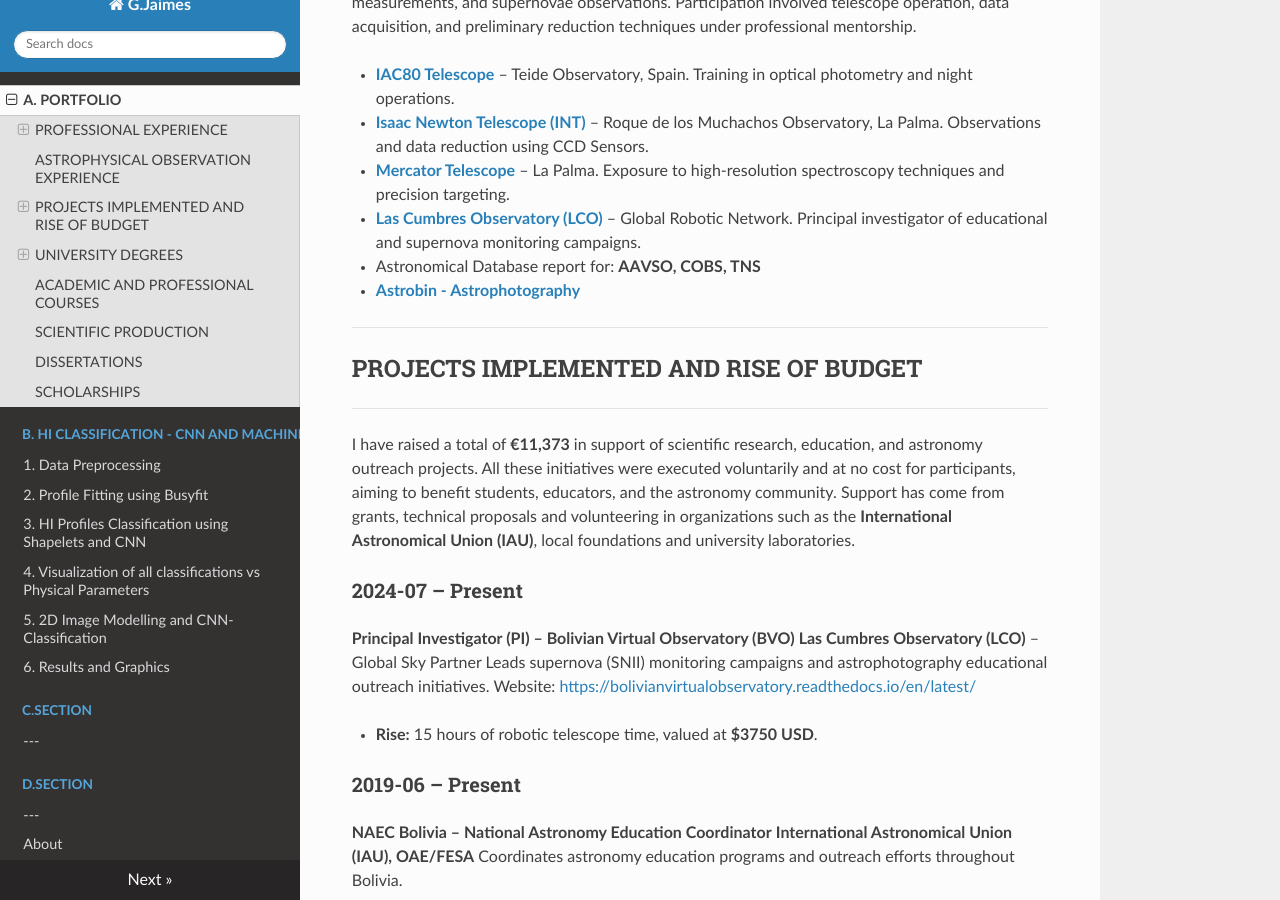
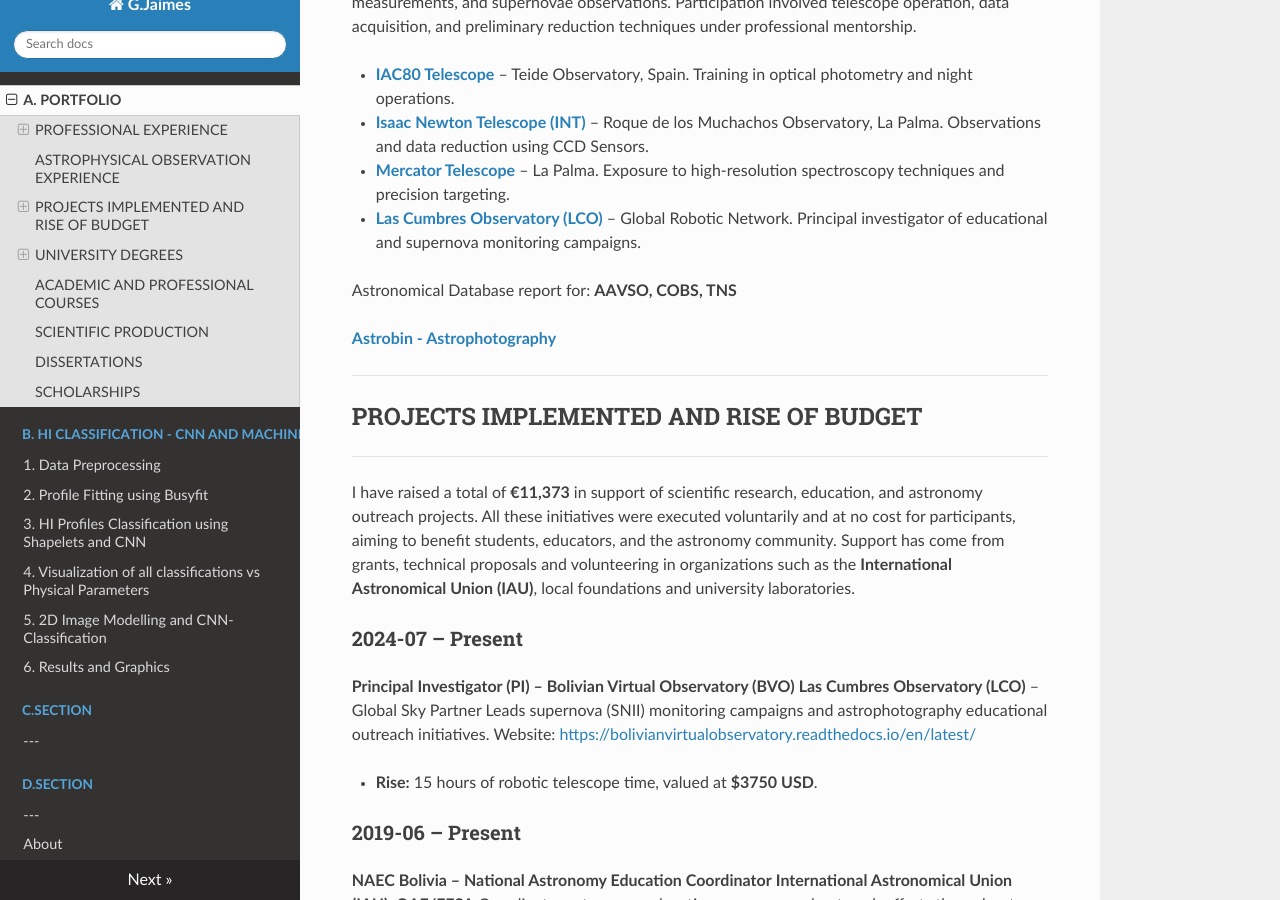
Before and after one commit to gabojaimesillanes/g.jaimes.illanes, an MkDocs documentation site: the page built from docs/portfolio.md, in a window 1280 px wide and 900 px high, scrolled down 2809 px. Built offline with MkDocs 1.6.1, drawn with Linux system fonts in a browser that asks for light colours; nearby versions of some CDN libraries.

```diff
--- a/docs/portfolio.md
+++ b/docs/portfolio.md
@@ -1,6 +1,6 @@
 # PORTFOLIO and CURRICULUM VITAE
 
-![NGC6523_GJaimes](content/im/NGC6523_BVO_GJAIMES_FULL_2.png)
+![NGC6523_GJaimes](content/im/NGC6523_BVO_GJAIMES_FULL_2.jpg)
 
 ---
 
@@ -92,9 +92,9 @@ Hands-on observational training and research experience using professional-grade
 * **[Mercator Telescope](https://www.mercator.iac.es/)** – La Palma. Exposure to high-resolution spectroscopy techniques and precision targeting.
 * **[Las Cumbres Observatory (LCO)](https://lco.global/)** – Global Robotic Network. Principal investigator of educational and supernova monitoring campaigns.
 
-* Astronomical Database report for: **AAVSO, COBS, TNS**
+Astronomical Database report for: **AAVSO, COBS, TNS**
 
-* **[Astrobin - Astrophotography](https://app.astrobin.com/u/gjaimes#gallery)**
+**[Astrobin - Astrophotography](https://app.astrobin.com/u/gjaimes#gallery)**
 
 ---
 
```
